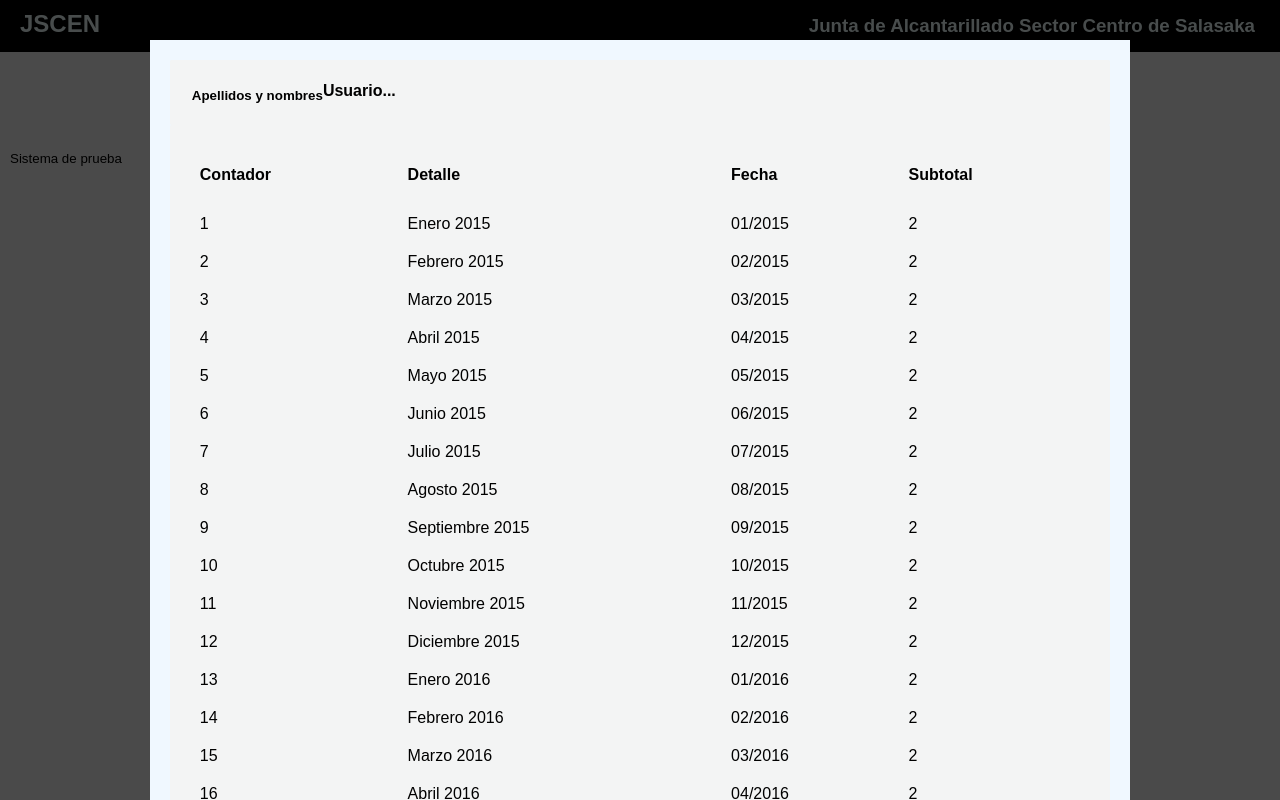
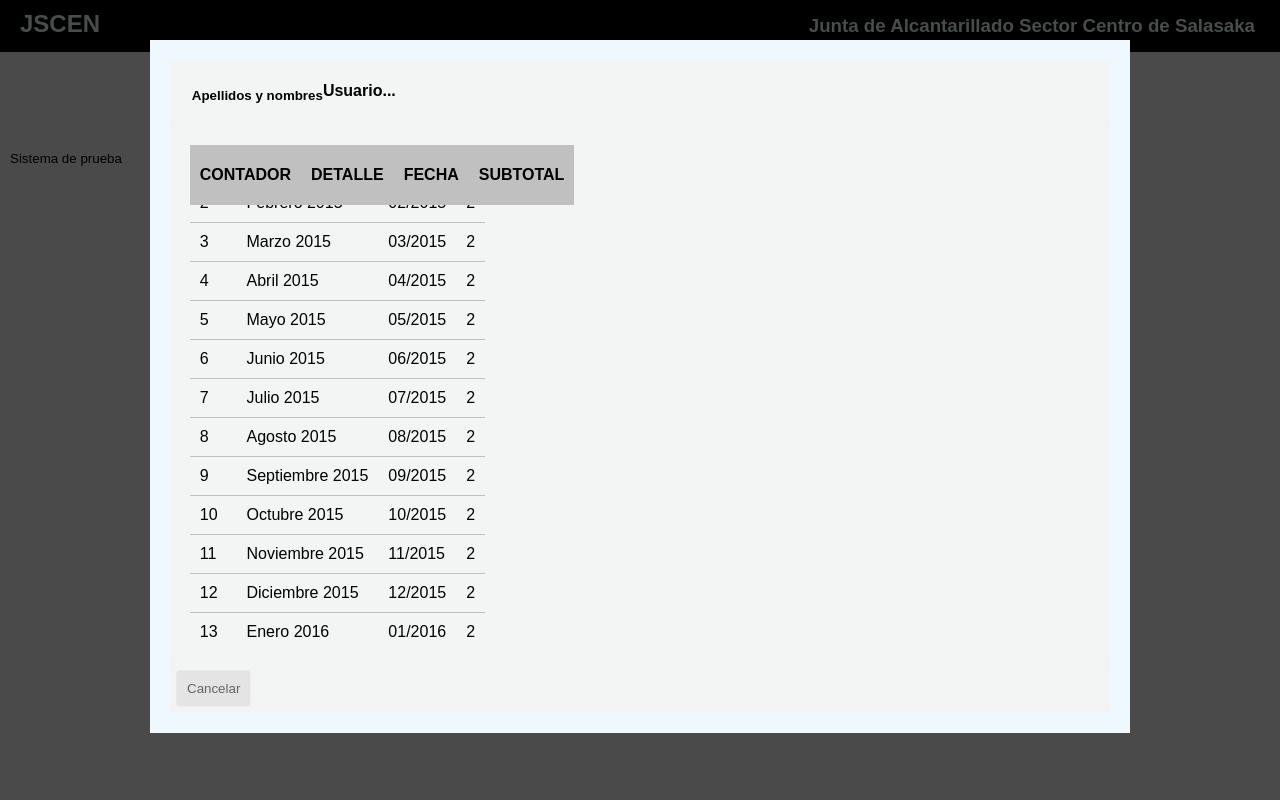
Before and after one commit to runacast/jascen.next, a Next.js app: page /admin/payments in a window 1280 px wide. Both pictures are taken after typing "5" into the empty fields and a click on the button "Registrar pago". Built offline with nearby package versions, Linux system fonts and the light colour scheme.

Commit message:
Update function

```diff
--- a/src/app/(admin)/custom.css
+++ b/src/app/(admin)/custom.css
@@ -38,18 +38,24 @@ body{
     margin-right: 10px;
 }
 
+.table-bill{
+    height: 500px;
+    display: block;
+    overflow-y: auto;
+    overflow-x: auto;
+}
+
 .table-bill thead{
     text-transform: uppercase;
     background-color: rgb(192, 192, 192);
     color: #000000;
     display: block;
+    position: fixed;
 }
 
 .table-bill tbody{
-    height: 500px;
-    display: block;
-    overflow-y: auto;
-    overflow-x: auto;
+    padding-top: 20px;
+    margin-top: 50px;
 }
 
 .table-bill tbody tr{
--- a/src/components/admin/payments/paymentHeader.jsx
+++ b/src/components/admin/payments/paymentHeader.jsx
@@ -50,7 +50,7 @@ export default function PaymentModal({children}){
                             </fieldset>
                             <fieldset>
                                 <div className='v-overflow'>
-                                    <table className='table'>
+                                    <table className='table table-bill'>
                                         <thead>
                                             <tr>
                                                 <th>Contador</th>
```
Also changed, not shown: 1 other file (tests, documents, lock files or other folders).
